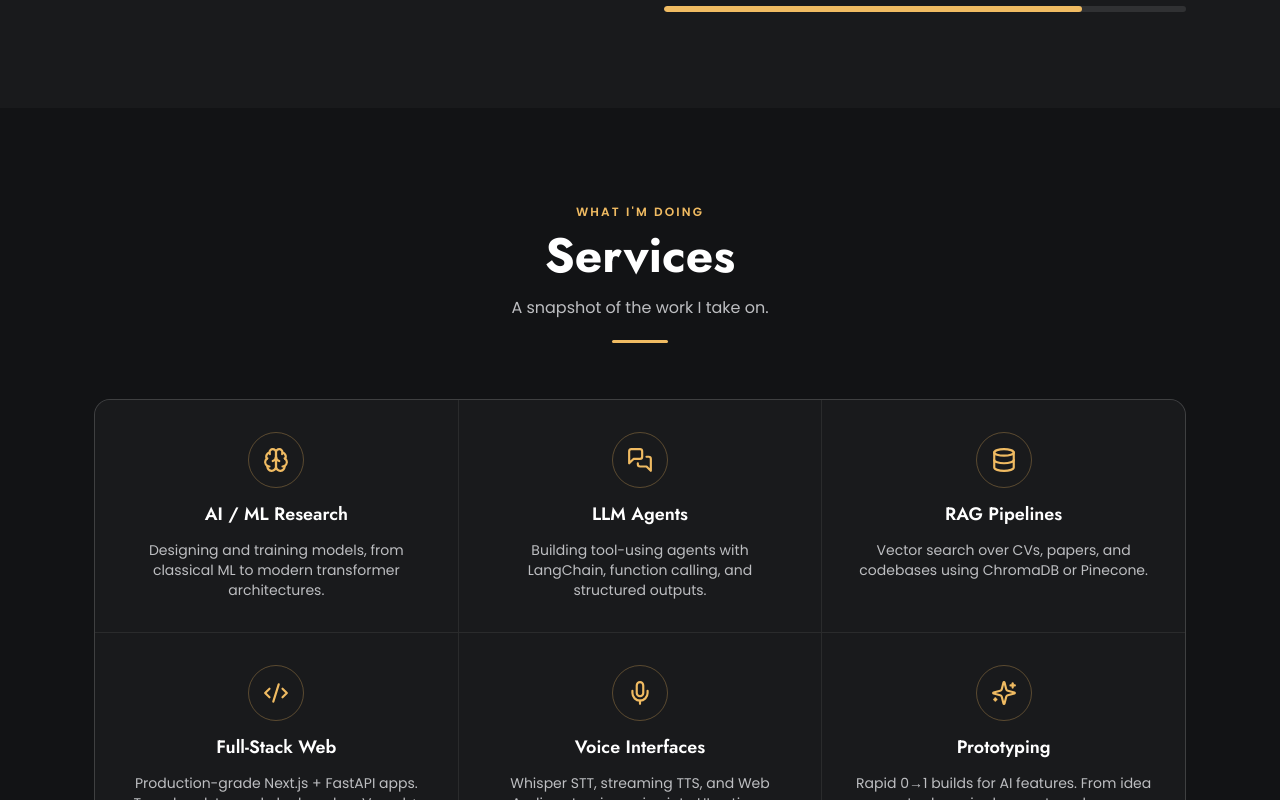
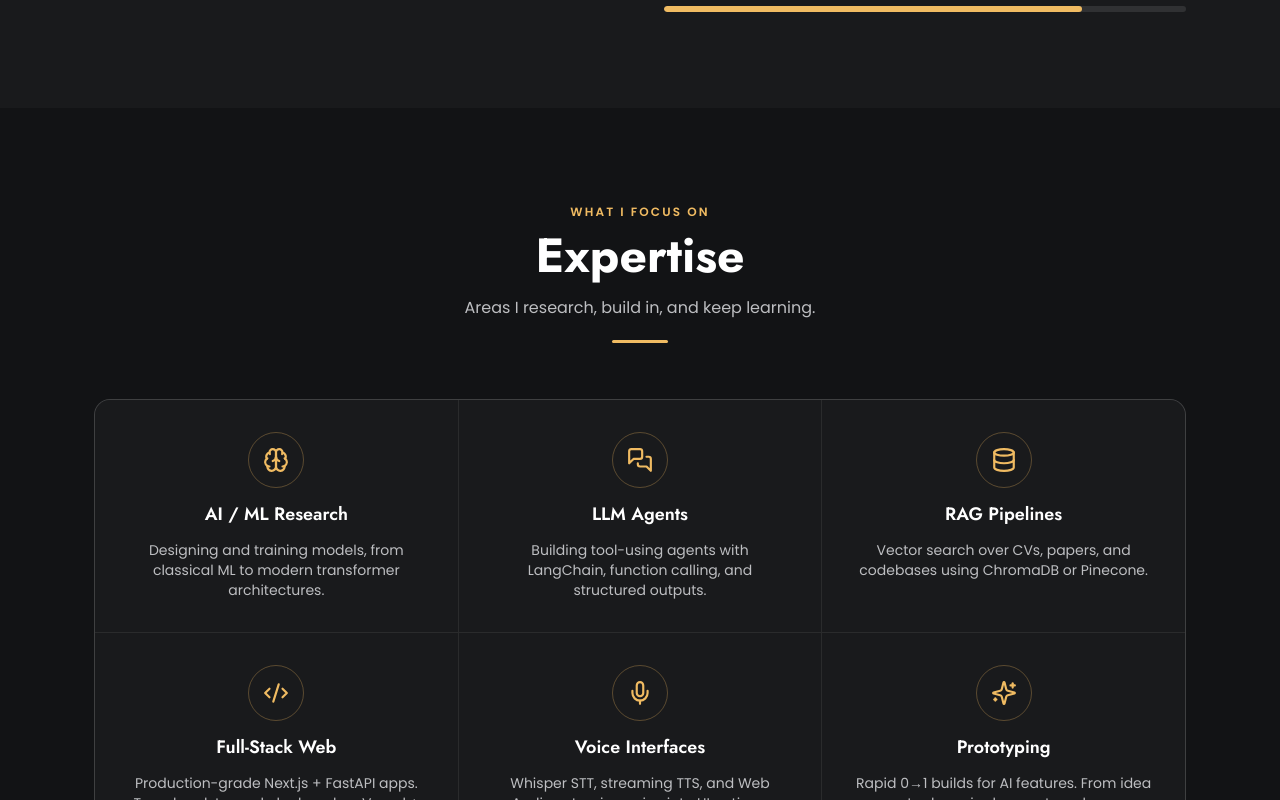
Before and after one commit to RedwanRipon/redwan-portfolio, a Next.js app in the folder frontend/: page / in a window 1280 px wide. Shown: the part 1583-2383 px from the top of the page. Built offline with nearby package versions, Linux system fonts and the light colour scheme.

Commit message:
Rename Services section to Expertise
- Student portfolio, not a freelance offering. 'Expertise' fits the
  context better.
- Section title, eyebrow, anchor id (#service -> #expertise) and the
  navbar link all updated.

```diff
--- a/frontend/src/components/layout/Navbar.tsx
+++ b/frontend/src/components/layout/Navbar.tsx
@@ -8,7 +8,7 @@ import { cn } from '@/lib/utils';
 const NAV_LINKS = [
   { href: '/#home', label: 'Home' },
   { href: '/#about', label: 'About' },
-  { href: '/#service', label: 'Services' },
+  { href: '/#expertise', label: 'Expertise' },
   { href: '/#portfolio', label: 'Portfolio' },
   { href: '/#resume', label: 'Resume' },
   { href: '/#blog', label: 'Blog' },
--- a/frontend/src/components/sections/Services.tsx
+++ b/frontend/src/components/sections/Services.tsx
@@ -43,12 +43,12 @@ const SERVICES = [
 
 export function Services() {
   return (
-    <section id="service" className="section-padding bg-ink-deep">
+    <section id="expertise" className="section-padding bg-ink-deep">
       <div className="container">
         <SectionTitle
-          eyebrow="What I'm doing"
-          title="Services"
-          subtitle="A snapshot of the work I take on."
+          eyebrow="What I focus on"
+          title="Expertise"
+          subtitle="Areas I research, build in, and keep learning."
         />
 
         <div className="grid grid-cols-1 gap-px overflow-hidden rounded-2xl border border-white/10 bg-white/10 sm:grid-cols-2 lg:grid-cols-3">
```
